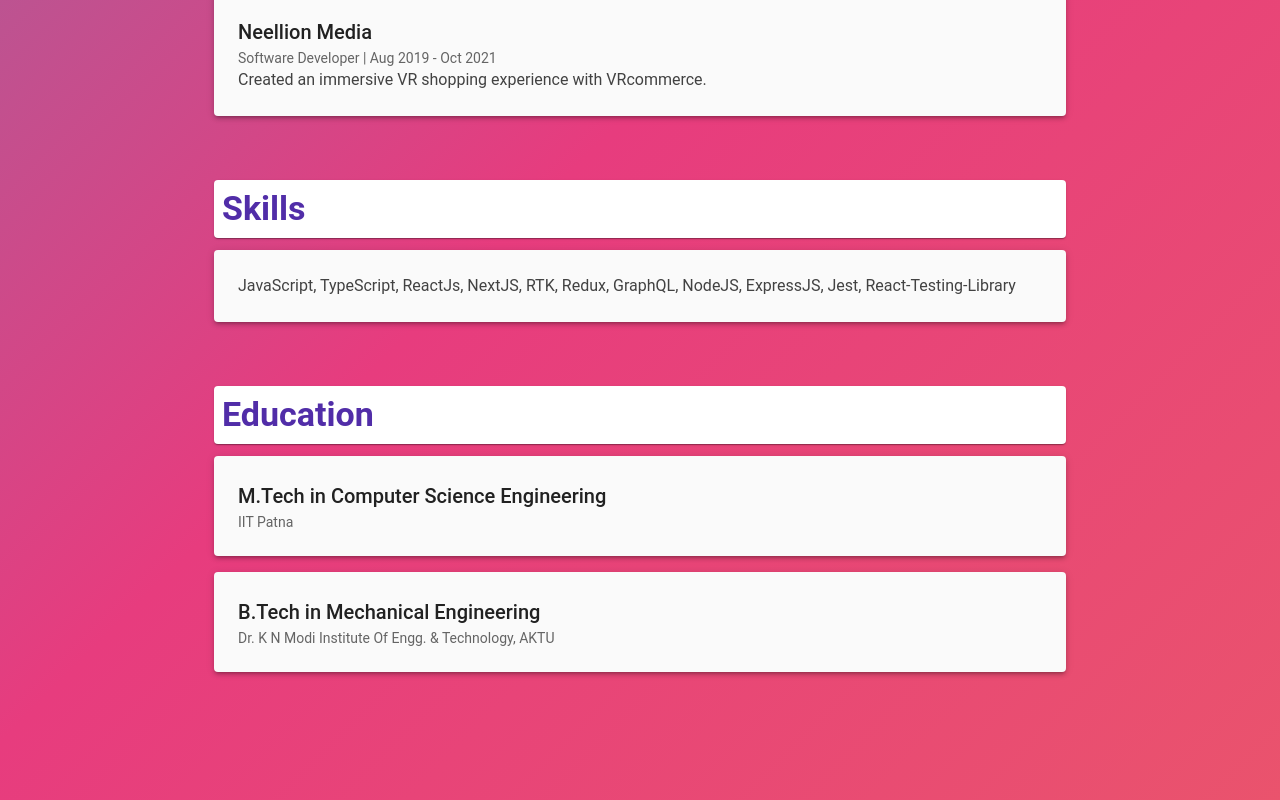
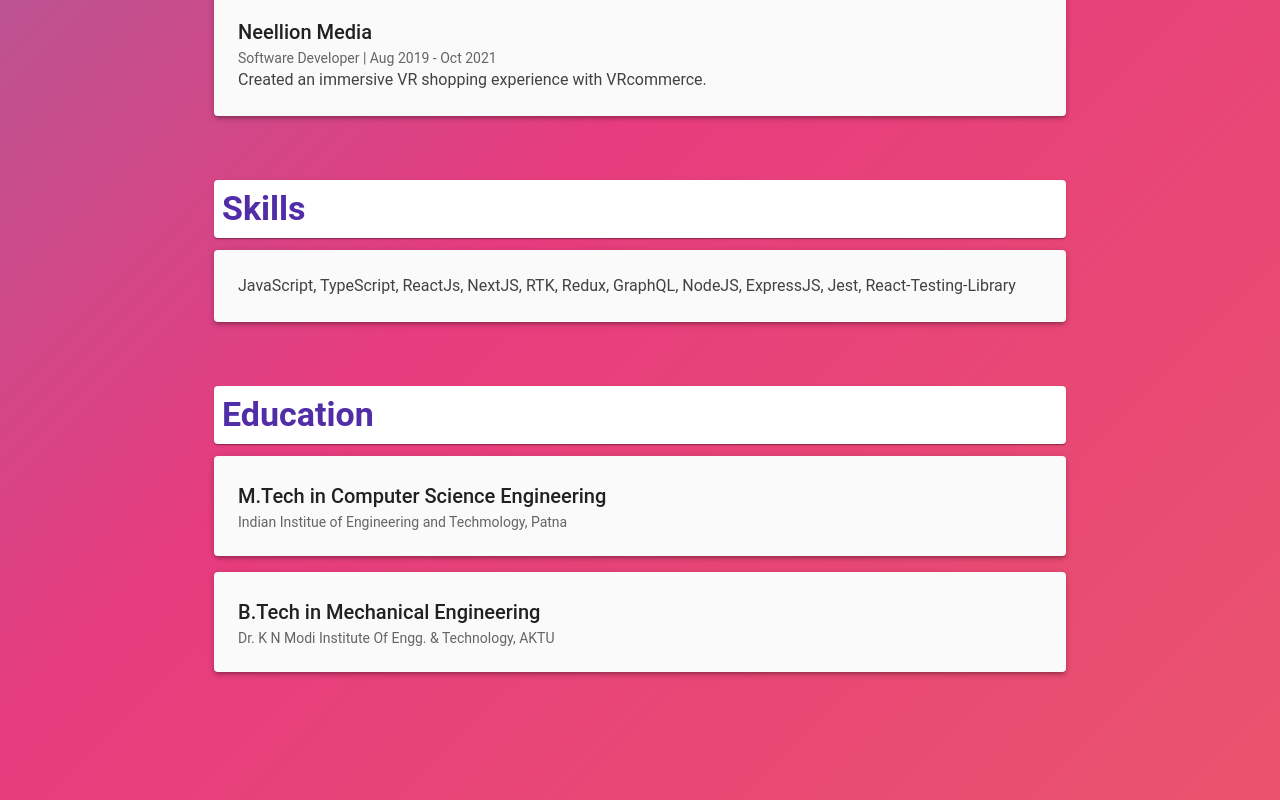
Before and after one commit to Shubharthakur7/portfolio, a React (Create React App) app: page / in a window 1280 px wide. Shown: the part 550-1350 px from the top of the page. Built offline with nearby package versions, Linux system fonts and the light colour scheme.

Commit message:
updated college name

```diff
--- a/src/education/index.js
+++ b/src/education/index.js
@@ -15,7 +15,7 @@ const Education = () => {
       <Paper elevation={3} sx={{ p: 3, mb: 2 }}>
         <Typography variant="h6">M.Tech in Computer Science Engineering</Typography>
         <Typography variant="body2" color="text.secondary">
-          IIT Patna
+          Indian Institue of Engineering and Techmology, Patna
         </Typography>
       </Paper>
       <Paper elevation={3} sx={{ p: 3, mb: 2 }}>
```
